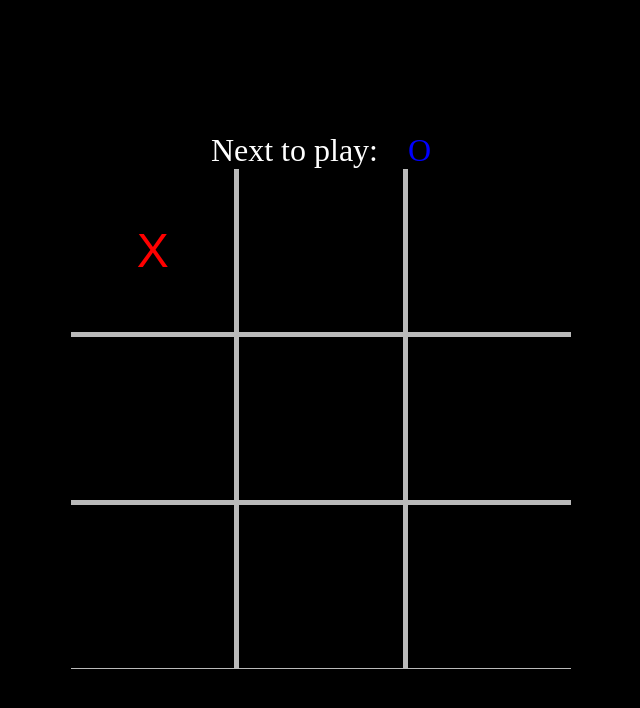
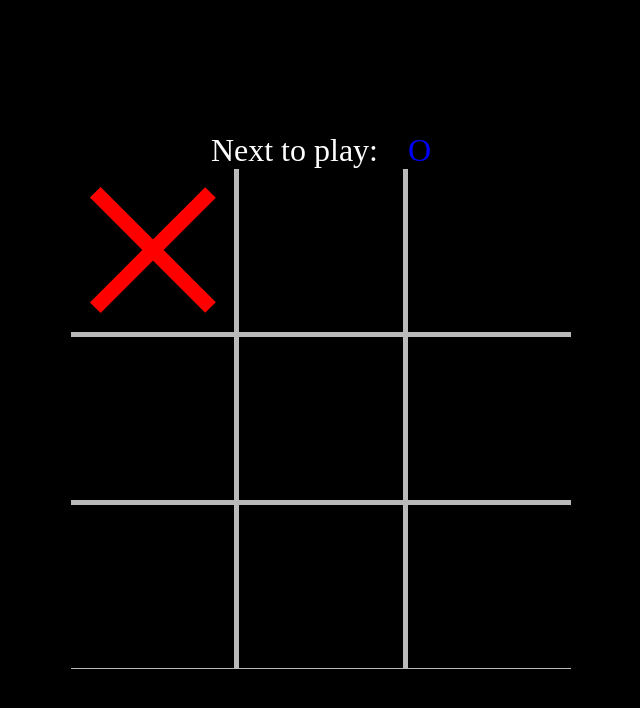
Before and after one commit to renans2/tic-tac-toe, a React (Vite) app: page / in a window 1280 px wide. Both pictures are taken after a click on the button 471 px from the left and 250 px from the top of the page. Shown: the top 708 px of the page, without its empty margins (319-959 px from the left). Built offline with nearby package versions, Linux system fonts and the light colour scheme.

Commit message:
created custom X and O components

```diff
--- a/src/components/Square/index.tsx
+++ b/src/components/Square/index.tsx
@@ -2,6 +2,8 @@ import { useState } from "react";
 import { useTicTacToe } from "../../context/tic-tac-toe-game-context";
 import { S_Square } from "./styles";
 import type { Symbol } from "../../types/tic-tac-toe-types";
+import X from "../ui/X";
+import O from "../ui/O";
 
 type SquareType = {
   onClick: () => void;
@@ -22,11 +24,9 @@ export default function Square({ squareValue, onClick }: SquareType) {
       onClick={onClick}
       onMouseOver={() => setMouseIsOver(true)}
       onMouseOut={() => setMouseIsOver(false)}
-      $showNextPlayerOnHover={showNextPlayerOnHover}
-      $nextPlayer={nextPlayer}
-      $squareValue={squareValue}
     >
-      {toDisplay}
+      {toDisplay === "X" && <X isHover={showNextPlayerOnHover} />}
+      {toDisplay === "O" && <O isHover={showNextPlayerOnHover} />}
     </S_Square>
   );
 }
--- a/src/components/Square/styles.ts
+++ b/src/components/Square/styles.ts
@@ -1,22 +1,10 @@
 import styled from "styled-components";
-import type { Player, Symbol } from "../../types/tic-tac-toe-types";
 
-export const S_Square = styled.button<{
-  $showNextPlayerOnHover: boolean;
-  $nextPlayer: Player;
-  $squareValue: Symbol | null;
-}>`
+export const S_Square = styled.button`
   aspect-ratio: 1 / 1;
+  position: relative;
   background-color: black;
   border: none;
-  color: ${({ $showNextPlayerOnHover, $nextPlayer, $squareValue }) =>
-    $showNextPlayerOnHover
-      ? $nextPlayer === "X"
-        ? "red"
-        : "blue"
-      : $squareValue === "X"
-      ? "red"
-      : "blue"};
   font-size: 3rem;
   cursor: pointer;
 
--- /dev/null
+++ b/src/components/ui/O/index.tsx
@@ -0,0 +1,5 @@
+import { S_O } from "./styles";
+
+export default function O({ isHover }: { isHover: boolean }) {
+  return <S_O $isHover={isHover} />;
+}
--- /dev/null
+++ b/src/components/ui/O/styles.ts
@@ -0,0 +1,13 @@
+import styled from "styled-components";
+
+export const S_O = styled.div<{ $isHover: boolean }>`
+  width: 85%;
+  height: 85%;
+  border-radius: 1000px;
+  border: 15px solid blue;
+  opacity: ${({ $isHover }) => ($isHover ? "0.5" : "1")};
+  position: absolute;
+  left: 50%;
+  top: 50%;
+  transform: translate(-50%, -50%);
+`;
--- /dev/null
+++ b/src/components/ui/X/index.tsx
@@ -0,0 +1,10 @@
+import { S_XLine } from "./styles";
+
+export default function X({ isHover }: { isHover: boolean }) {
+  return (
+    <>
+      <S_XLine $firstLine={true} $isHover={isHover} />
+      <S_XLine $firstLine={false} $isHover={isHover} />
+    </>
+  );
+}
--- /dev/null
+++ b/src/components/ui/X/styles.ts
@@ -0,0 +1,13 @@
+import styled from "styled-components";
+
+export const S_XLine = styled.div<{ $firstLine: boolean; $isHover: boolean }>`
+  width: 100%;
+  height: 15px;
+  background-color: red;
+  opacity: ${({ $isHover }) => ($isHover ? "0.5" : "1")};
+  position: absolute;
+  left: 50%;
+  top: 50%;
+  transform: translate(-50%, -50%)
+    rotate(${({ $firstLine }) => ($firstLine ? "45deg" : "-45deg")});
+`;
```
